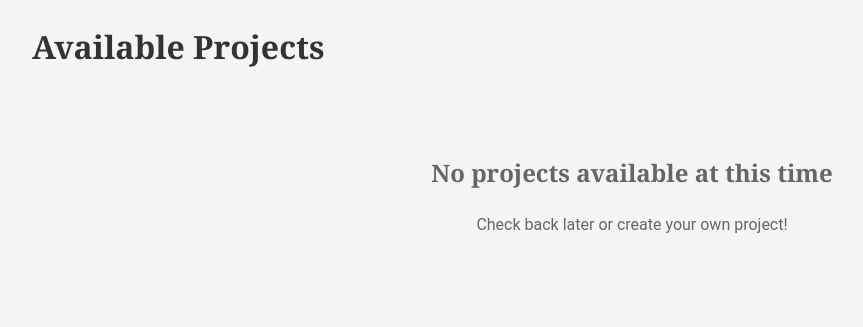
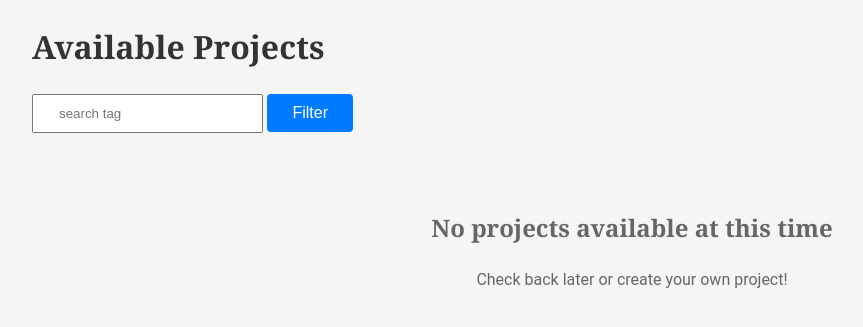
Before and after one commit to imaginarybeach/Project-Finder, a PHP site: page /dashboard.php in a window 1280 px wide. Shown: the part 74-401 px from the top of the page, without its empty margins (8-871 px from the left). Run offline with PHP 8.4, Linux system fonts and the light colour scheme; data that the repository does not hold is empty.

Commit message:
Added project tag filtering

```diff
--- a/dashboard.php
+++ b/dashboard.php
@@ -74,11 +74,21 @@ if (isset($_POST['join_project'])) {
     $check_stmt->close();
 }
 
+$tag_filter = "";
+if (isset($_POST["filter_projects"])) {
+  $tag_filter = $_POST["filter_value"];
+}
+$tag_filter = "%" . $tag_filter . "%";
+
 // Get projects from database
 $sql = "SELECT PID, Name, Description, Tag, Capacity, Date_posted, NetID
-        FROM PROJECT
+        FROM PROJECT WHERE Tag LIKE ?
         ORDER BY Date_posted DESC";
-$result = $conn->query($sql);
+$filter_stmt = $conn->prepare($sql);
+$filter_stmt->bind_param("s", $tag_filter);
+$filter_stmt->bind_param("s", $tag_filter);
+$filter_stmt->execute();
+$result = $filter_stmt->get_result();
 
 // Store projects in array
 $listings = [];
@@ -212,6 +222,11 @@ $conn->close();
   <div class="project-container">
     <h1>Available Projects</h1>
 
+    <form method="POST" action="">
+      <input type="text" name="filter_value" placeholder="search tag" style=" padding: 10px 25px" value="<?= $_POST["filter_value"] ?>">
+      <button type="submit" name="filter_projects" class="join-button">Filter</button>
+    </form>
+
     <?php if (isset($join_message)): ?>
       <div class="alert alert-<?= $join_status ?>">
         <?= $join_message ?>
```
